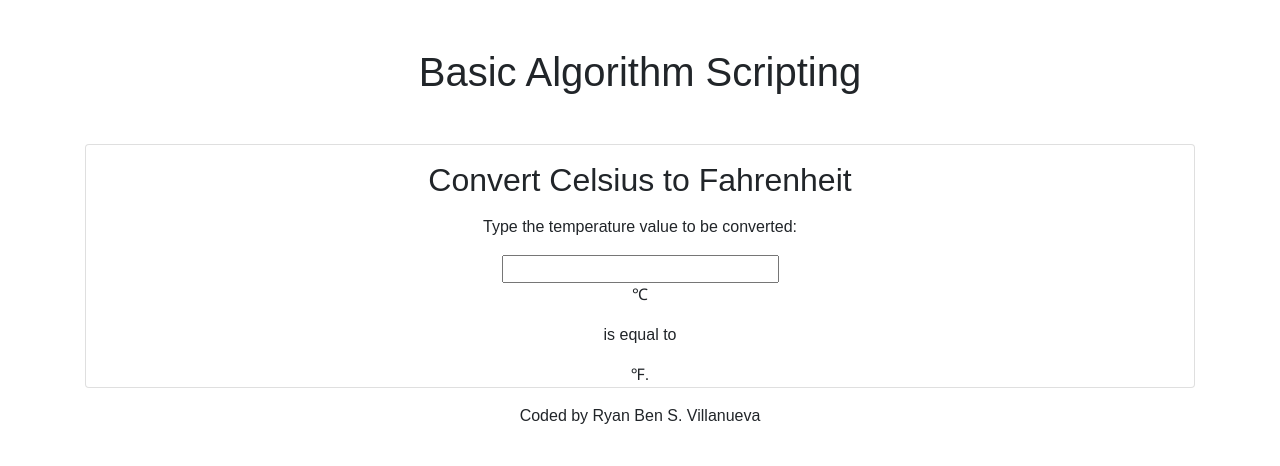
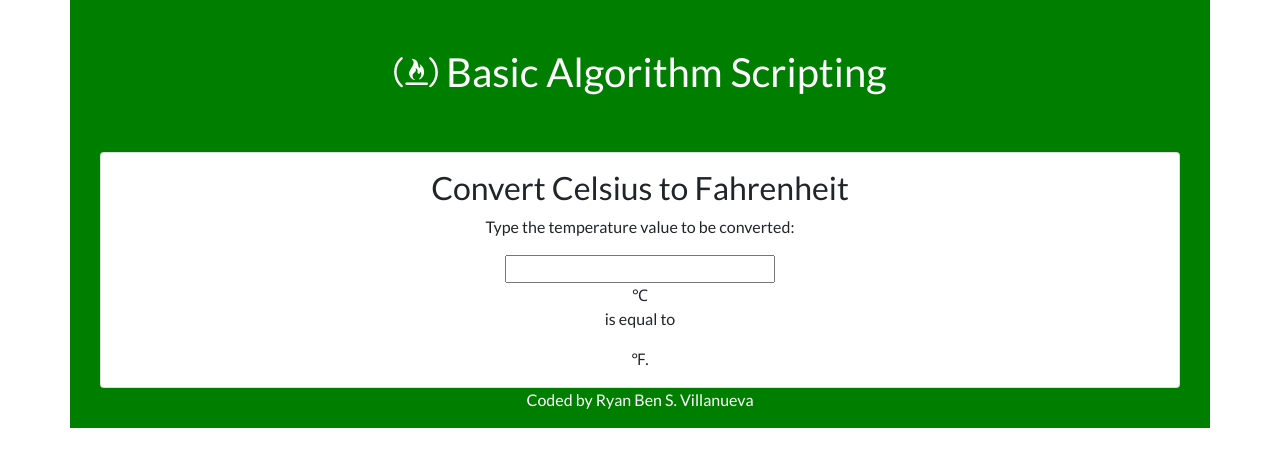
Before and after one commit to ryanbenvillanueva/fcc-basic-algorithm-scripting, a plain HTML site: page index.html in a window 1280 px wide. Drawn offline with nearby package versions, Linux system fonts and the light colour scheme.

Commit message:
Add initial styling for whole page.

```diff
--- a/index.html
+++ b/index.html
@@ -7,30 +7,35 @@
     <meta http-equiv="X-UA-Compatible" content="ie=edge">
     <title>Basic Algorithm Scripting</title>
     <link rel="stylesheet" href="style.css">
+    <link href="https://fonts.googleapis.com/css?family=Lato" rel="stylesheet">
+    <link rel="stylesheet" href="https://use.fontawesome.com/releases/v5.7.2/css/all.css" integrity="sha384-fnmOCqbTlWIlj8LyTjo7mOUStjsKC4pOpQbqyi7RrhN7udi9RwhKkMHpvLbHG9Sr"
+        crossorigin="anonymous">
     <link rel="stylesheet" href="https://stackpath.bootstrapcdn.com/bootstrap/4.3.1/css/bootstrap.min.css" integrity="sha384-ggOyR0iXCbMQv3Xipma34MD+dH/1fQ784/j6cY/iJTQUOhcWr7x9JvoRxT2MZw1T"
         crossorigin="anonymous">
 
 </head>
 
 <body>
+    <div class="container">
         <header>
-        <h1 class="text-center my-5">Basic Algorithm Scripting</h1>
+            <h1 class="text-white text-center py-5"><i class="fab fa-free-code-camp"></i> Basic Algorithm Scripting</h1>
         </header>
         <main>
-        <section class="container text-center my-3" id="convertToF">
-            <div class="card">
-                <h2 class="my-3">Convert Celsius to Fahrenheit</h2>
+            <section class="container text-center" id="convertToF">
+                <div class="card py-3">
+                    <h2>Convert Celsius to Fahrenheit</h2>
                     <p>Type the temperature value to be converted: </p>
-                <input class="text-center mx-auto my-0" type="number" pattern="[-+]?[0-9]*[.,]?[0-9]+" onkeyup="convertToF(this.value)" id="celsius" required>
+                    <input class="text-center mx-auto my-0" type="number" pattern="[-+]?[0-9]*[.,]?[0-9]+" onkeyup="convertToF(this.value)"
+                        id="celsius" required>
                     <span> &#8451;</span>
-                <p class="my-3">is equal to</p>
+                    <p>is equal to</p>
                     <span id="fahrenheit"> </span>
                     <span>&#8457;.</span>
                 </div>
             </section>
         </main>
         <footer>
-        <p class="text-center">Coded by Ryan Ben S. Villanueva</p>
+            <p class="text-white text-center pb-3">Coded by Ryan Ben S. Villanueva</p>
         </footer>
         <script src="main.js"></script>
         <script src="https://code.jquery.com/jquery-3.3.1.slim.min.js" integrity="sha384-q8i/X+965DzO0rT7abK41JStQIAqVgRVzpbzo5smXKp4YfRvH+8abtTE1Pi6jizo"
@@ -39,6 +44,7 @@
             crossorigin="anonymous"></script>
         <script src="https://stackpath.bootstrapcdn.com/bootstrap/4.3.1/js/bootstrap.min.js" integrity="sha384-JjSmVgyd0p3pXB1rRibZUAYoIIy6OrQ6VrjIEaFf/nJGzIxFDsf4x0xIM+B07jRM"
             crossorigin="anonymous"></script>
+    </div>
 </body>
 
 </html>
--- a/style.css
+++ b/style.css
@@ -2,15 +2,18 @@
     margin: 0;
     padding: 0;
     box-sizing: border-box;
-    font-family: Arial, Helvetica, sans-serif;
+    font-family: 'Lato', Arial, Helvetica, sans-serif;
 }
 
+body > div {
+    background-color: #007E00;
+}
 input[type=number]::-webkit-inner-spin-button,
 input[type=number]::-webkit-outer-spin-button {
     -webkit-appearance: none;
     margin: 0;
 }
 
-input[type=number]{
+input[type=number] {
     width: 25%;
 }
```
Lines whose indentation alone changed are shown as unchanged.
